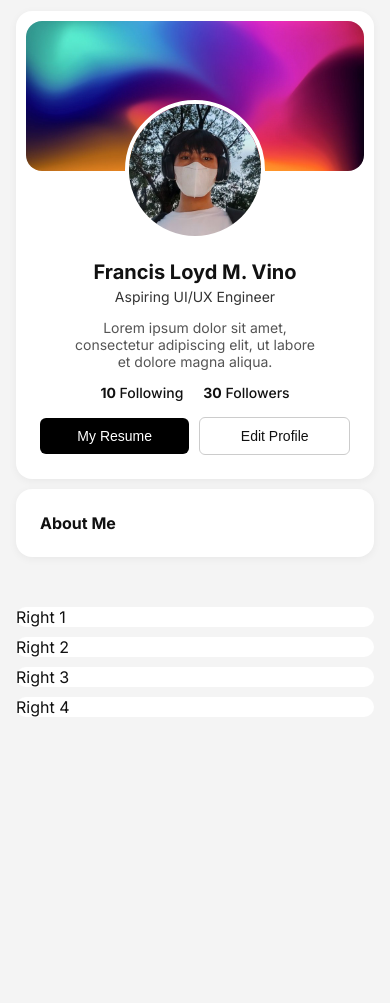
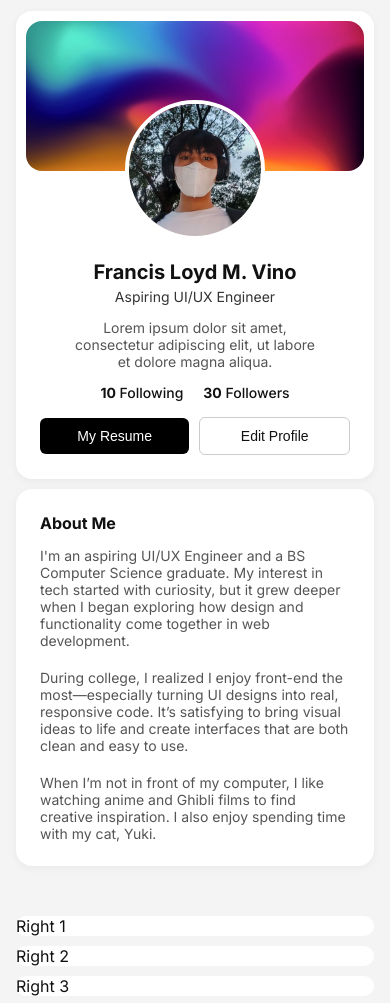
Before and after one commit to frncsvn30/Profile-Page, a plain HTML site: page index.html in a window 390 px wide. Shown: the part 80-1083 px from the top of the page. Before the commit the page ends 844 px from the top, so only its background shows below. Drawn offline with Linux system fonts and the light colour scheme.

Commit message:
feat: complete about me section and responsiveness

```diff
--- a/css/partials/about.css
+++ b/css/partials/about.css
@@ -7,3 +7,12 @@
   box-shadow: 0 2px 8px rgba(0, 0, 0, 0.05);
   padding: var(--padding-section);
 }
+
+.about-info {
+    margin-top: 14px;
+    font-size: 14px;
+    color: var(--text-color-light);
+    display: flex;
+    flex-direction: column;
+    gap: var(--gap);
+}
--- a/css/partials/profile.css
+++ b/css/partials/profile.css
@@ -99,7 +99,6 @@
     text-align: center;
     padding-top: 80px;
   }
-
   .profile-img {
     left: 50%;
     transform: translateX(-50%);
--- a/css/variables.css
+++ b/css/variables.css
@@ -29,9 +29,9 @@
   --border: #444444;
 
   /* text colors */
-  --text-color: #f2f2f2;
-  --text-color-muted: #aaaaaa;
-  --text-color-light: #888888;
+  --text-color: #f0f0f0;         /* primary text – very light gray */
+  --text-color-muted: #d9d9d9;   /* secondary text – slightly dimmer */
+  --text-color-light: #cccccc;   /* metadata or hints – dimmer still */
   --text-color-white: #ffffff;
 
   /* UI */
--- a/partials/about.html
+++ b/partials/about.html
@@ -1,3 +1,8 @@
 <article class="about-card">
     <h1>About Me</h1>
+    <div class="about-info">
+        <p>I'm an aspiring UI/UX Engineer and a BS Computer Science graduate. My interest in tech started with curiosity, but it grew deeper when I began exploring how design and functionality come together in web development.</p>
+        <p>During college, I realized I enjoy front-end the most—especially turning UI designs into real, responsive code. It’s satisfying to bring visual ideas to life and create interfaces that are both clean and easy to use.</p>
+        <p>When I’m not in front of my computer, I like watching anime and Ghibli films to find creative inspiration. I also enjoy spending time with my cat, Yuki.</p>
+    </div>
 </article>
```
